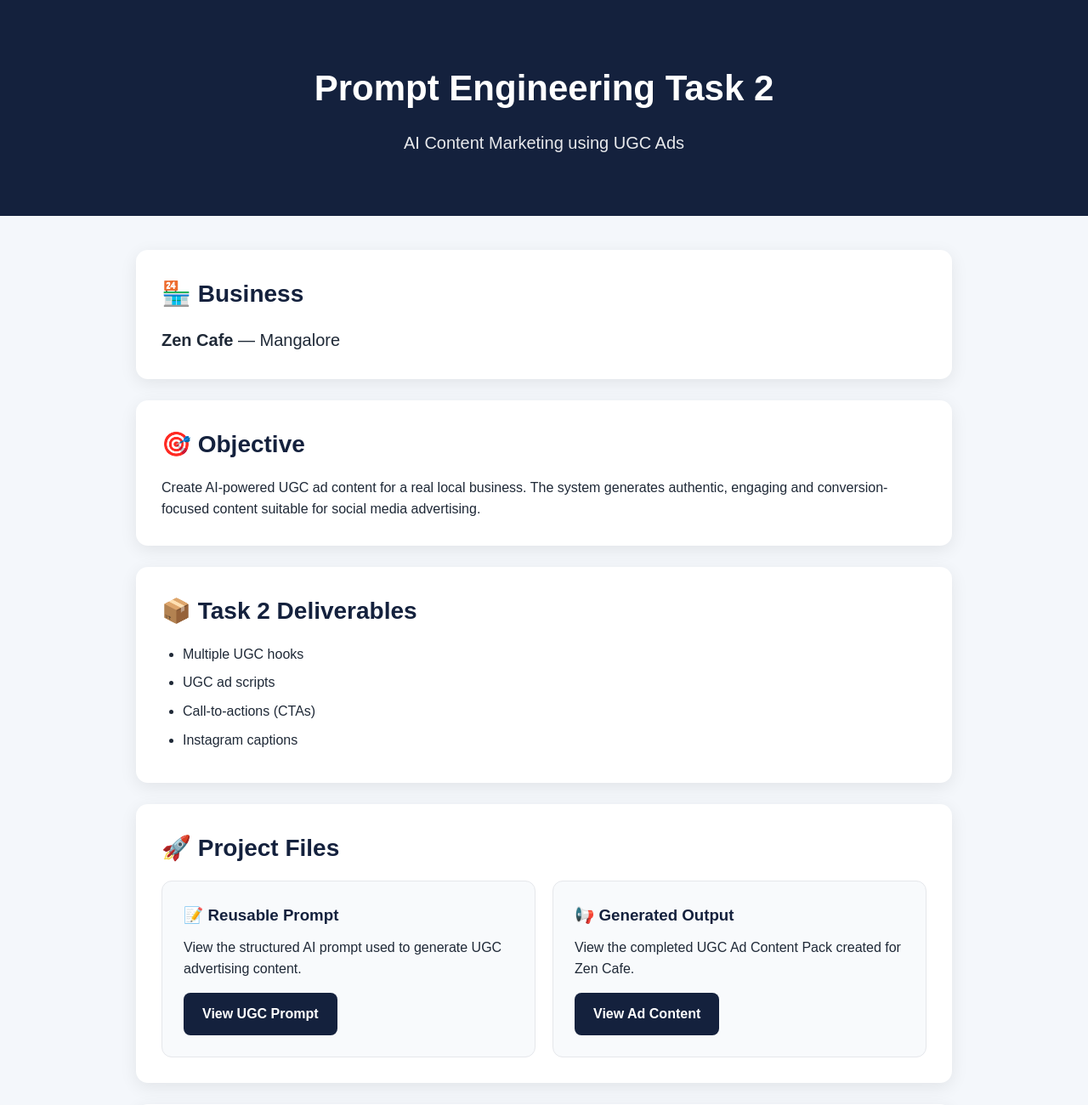
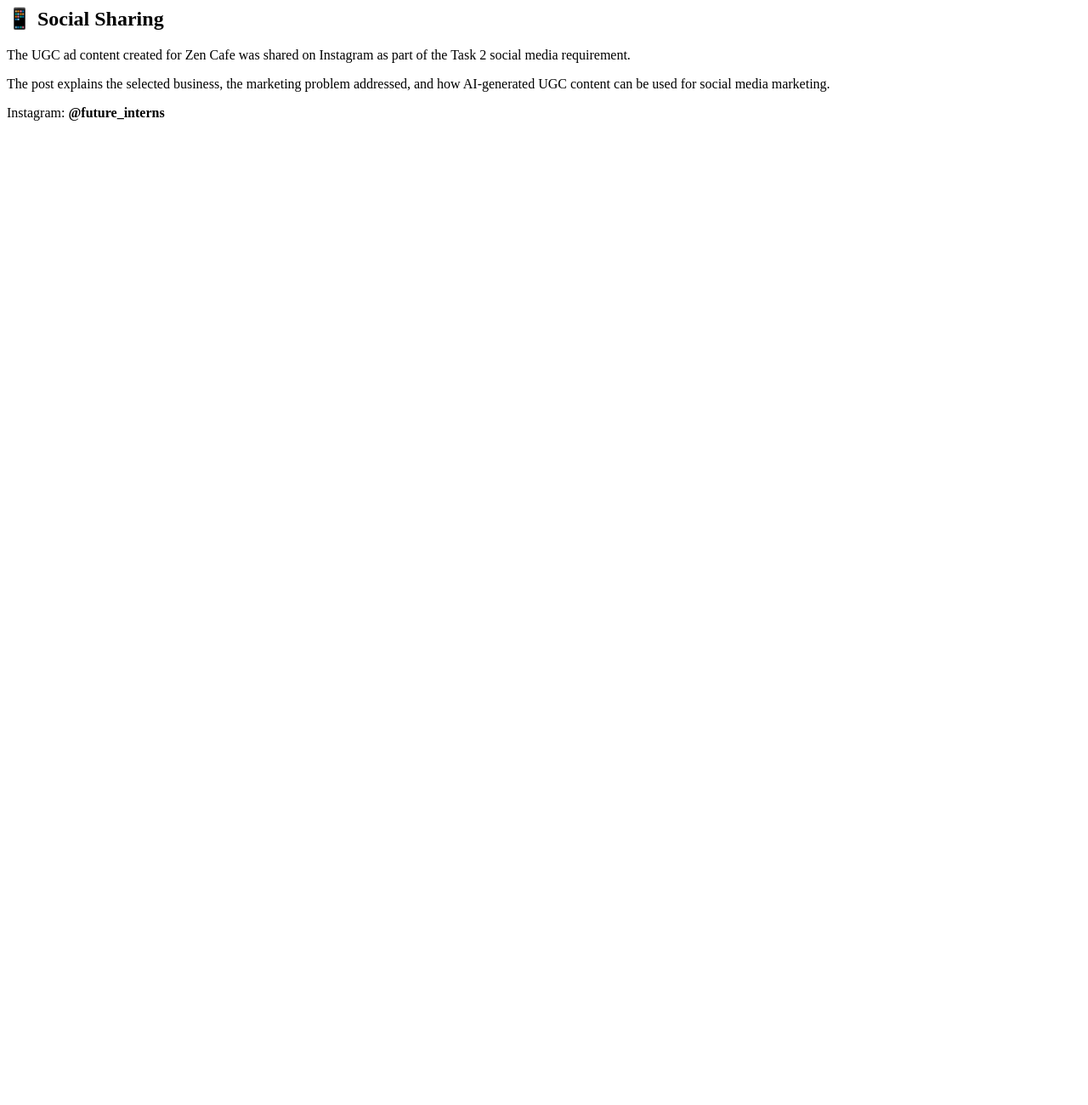
Before and after one commit to Prakyath15/FUTURE_PE_01, a plain HTML site: page task2/index.html in a window 1280 px wide. Shown: the top 1300 px of the page at 85% size. After the commit the page ends 800 px from the top, so only its background shows below. Drawn offline with Linux system fonts and the light colour scheme.

Commit message:
Update index.html

```diff
--- a/task2/index.html
+++ b/task2/index.html
@@ -1,249 +1,19 @@
-<!DOCTYPE html>
-<html lang="en">
-<head>
-    <meta charset="UTF-8">
-    <meta name="viewport" content="width=device-width, initial-scale=1.0">
+<!-- Social Sharing -->
+<section class="section">
+    <h2>📱 Social Sharing</h2>
 
-    <title>Task 2 | AI UGC Ads - Zen Cafe</title>
+    <p>
+        The UGC ad content created for Zen Cafe was shared on Instagram
+        as part of the Task 2 social media requirement.
+    </p>
 
-    <style>
-        * {
-            box-sizing: border-box;
-            margin: 0;
-            padding: 0;
-        }
+    <p>
+        The post explains the selected business, the marketing problem
+        addressed, and how AI-generated UGC content can be used for
+        social media marketing.
+    </p>
 
-        body {
-            font-family: Arial, sans-serif;
-            background: #f4f7fb;
-            color: #1f2937;
-            line-height: 1.6;
-        }
-
-        .hero {
-            background: #14213d;
-            color: white;
-            padding: 70px 20px;
-            text-align: center;
-        }
-
-        .hero h1 {
-            font-size: 42px;
-            margin-bottom: 15px;
-        }
-
-        .hero p {
-            font-size: 20px;
-            opacity: 0.9;
-        }
-
-        .container {
-            max-width: 1000px;
-            margin: 40px auto;
-            padding: 0 20px;
-        }
-
-        .section {
-            background: white;
-            padding: 30px;
-            margin-bottom: 25px;
-            border-radius: 14px;
-            box-shadow: 0 5px 20px rgba(0, 0, 0, 0.08);
-        }
-
-        h2 {
-            color: #14213d;
-            margin-bottom: 15px;
-            font-size: 28px;
-        }
-
-        h3 {
-            color: #14213d;
-            margin-bottom: 10px;
-        }
-
-        ul {
-            padding-left: 25px;
-        }
-
-        li {
-            margin-bottom: 8px;
-        }
-
-        .business {
-            font-size: 20px;
-        }
-
-        .cards {
-            display: grid;
-            grid-template-columns: repeat(2, 1fr);
-            gap: 20px;
-        }
-
-        .card {
-            background: #f8fafc;
-            padding: 25px;
-            border-radius: 12px;
-            border: 1px solid #e5e7eb;
-        }
-
-        .button {
-            display: inline-block;
-            margin-top: 15px;
-            padding: 12px 22px;
-            background: #14213d;
-            color: white;
-            text-decoration: none;
-            border-radius: 8px;
-            font-weight: bold;
-        }
-
-        .button:hover {
-            opacity: 0.85;
-        }
-
-        .footer {
-            text-align: center;
-            padding: 30px;
-            background: #14213d;
-            color: white;
-            margin-top: 40px;
-        }
-
-        @media (max-width: 700px) {
-            .hero h1 {
-                font-size: 32px;
-            }
-
-            .cards {
-                grid-template-columns: 1fr;
-            }
-        }
-    </style>
-</head>
-
-<body>
-
-    <!-- Hero Section -->
-    <header class="hero">
-        <h1>Prompt Engineering Task 2</h1>
-        <p>AI Content Marketing using UGC Ads</p>
-    </header>
-
-
-    <main class="container">
-
-        <!-- Business Section -->
-        <section class="section">
-            <h2>🏪 Business</h2>
-            <p class="business">
-                <strong>Zen Cafe</strong> — Mangalore
-            </p>
-        </section>
-
-
-        <!-- Objective -->
-        <section class="section">
-            <h2>🎯 Objective</h2>
-
-            <p>
-                Create AI-powered UGC ad content for a real local business.
-                The system generates authentic, engaging and conversion-focused
-                content suitable for social media advertising.
-            </p>
-        </section>
-
-
-        <!-- Deliverables -->
-        <section class="section">
-            <h2>📦 Task 2 Deliverables</h2>
-
-            <ul>
-                <li>Multiple UGC hooks</li>
-                <li>UGC ad scripts</li>
-                <li>Call-to-actions (CTAs)</li>
-                <li>Instagram captions</li>
-            </ul>
-        </section>
-
-
-        <!-- Prompt and Output -->
-        <section class="section">
-
-            <h2>🚀 Project Files</h2>
-
-            <div class="cards">
-
-                <div class="card">
-                    <h3>📝 Reusable Prompt</h3>
-
-                    <p>
-                        View the structured AI prompt used to generate
-                        UGC advertising content.
-                    </p>
-
-                    <a
-                        class="button"
-                        href="prompts/ugc_ad_prompt.md">
-                        View UGC Prompt
-                    </a>
-                </div>
-
-
-                <div class="card">
-                    <h3>📢 Generated Output</h3>
-
-                    <p>
-                        View the completed UGC Ad Content Pack created
-                        for Zen Cafe.
-                    </p>
-
-                    <a
-                        class="button"
-                        href="outputs/zen_cafe_ugc_ads.md">
-                        View Ad Content
-                    </a>
-                </div>
-
-            </div>
-
-        </section>
-
-
-        <!-- Tools -->
-        <section class="section">
-            <h2>🛠️ Tools Used</h2>
-
-            <ul>
-                <li>ChatGPT</li>
-                <li>GitHub</li>
-            </ul>
-        </section>
-
-
-        <!-- Summary -->
-        <section class="section">
-            <h2>✅ Project Summary</h2>
-
-            <p>
-                This project demonstrates how reusable AI prompts can be
-                used to create authentic UGC-style advertising content
-                for a real local business.
-            </p>
-        </section>
-
-    </main>
-
-
-    <!-- Footer -->
-    <footer class="footer">
-        <p>
-            Prompt Engineering Task 2 — AI Content Marketing using UGC Ads
-        </p>
-        <p>
-            Zen Cafe | Mangalore
-        </p>
-    </footer>
-
-</body>
-</html>
+    <p>
+        Instagram: <strong>@future_interns</strong>
+    </p>
+</section>
```
